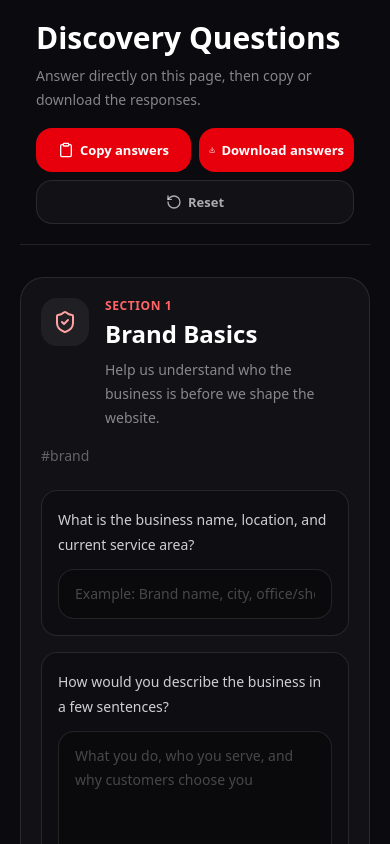
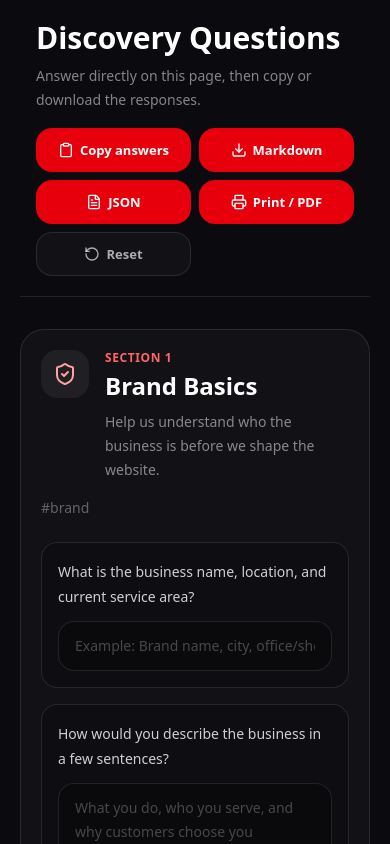
Before and after one commit to highbee808/highbee-portfolio, a Next.js app: page /discovery/print-services in a window 390 px wide. Shown: the part 2480-3324 px from the top of the page. Built offline with nearby package versions, Linux system fonts and the light colour scheme; no server answers.

Commit message:
Support suggested answers in discovery forms

```diff
--- a/src/components/discovery/discovery-brief-client.tsx
+++ b/src/components/discovery/discovery-brief-client.tsx
@@ -45,6 +45,13 @@ const iconMap: Record<DiscoveryIcon, LucideIcon> = {
   users: Users,
 }
 
+type EnhancedDiscoveryQuestion = DiscoveryQuestion & {
+  helper?: string
+  suggestedAnswer?: string
+  options?: string[]
+  choiceMode?: 'single' | 'multiple'
+}
+
 function getInitialAnswers(brief: DiscoveryBrief) {
   return brief.questionGroups.reduce<Record<string, string>>((answers, group) => {
     group.questions.forEach((question) => {
@@ -71,6 +78,10 @@ function formatAnswer(answer: string) {
 
 function getMarkdownFileName(fileName: string) {
   return fileName.replace(/\.[^.]+$/, '.md') || 'discovery-handoff.md'
+}
+
+function getJsonFileName(fileName: string) {
+  return fileName.replace(/\.[^.]+$/, '.json') || 'discovery-handoff.json'
 }
 
 function pushField(lines: string[], label: string, value: string) {
@@ -209,6 +220,28 @@ function buildAnswersMarkdown(brief: DiscoveryBrief, answers: Record<string, str
   return lines.join('\n')
 }
 
+function buildAnswersJson(brief: DiscoveryBrief, answers: Record<string, string>) {
+  return JSON.stringify(
+    {
+      title: brief.title,
+      preparedFor: brief.preparedFor,
+      slug: brief.slug,
+      answers: brief.questionGroups.map((group) => ({
+        id: group.id,
+        title: group.title,
+        questions: group.questions.map((question) => ({
+          id: question.id,
+          label: question.label,
+          answer: getAnswer(answers, question.id),
+          suggestedAnswer: (question as EnhancedDiscoveryQuestion).suggestedAnswer || '',
+        })),
+      })),
+    },
+    null,
+    2
+  )
+}
+
 export function DiscoveryBriefClient({ brief }: { brief: DiscoveryBrief }) {
   const initialAnswers = useMemo(() => getInitialAnswers(brief), [brief])
   const [answers, setAnswers] = useState<Record<string, string>>(initialAnswers)
@@ -265,6 +298,27 @@ export function DiscoveryBriefClient({ brief }: { brief: DiscoveryBrief }) {
     document.body.removeChild(link)
     URL.revokeObjectURL(url)
     setStatus('Answers downloaded as a Markdown handoff.')
+  }
+
+  const handleDownloadJson = () => {
+    const blob = new Blob([buildAnswersJson(brief, answers)], {
+      type: 'application/json;charset=utf-8',
+    })
+    const url = URL.createObjectURL(blob)
+    const link = document.createElement('a')
+
+    link.href = url
+    link.download = getJsonFileName(brief.downloadFileName)
+    document.body.appendChild(link)
+    link.click()
+    document.body.removeChild(link)
+    URL.revokeObjectURL(url)
+    setStatus('Answers downloaded as structured JSON.')
+  }
+
+  const handlePrint = () => {
+    window.print()
+    setStatus('Print dialog opened. Choose Save as PDF if you want a PDF copy.')
   }
 
   const handleReset = () => {
@@ -403,8 +457,20 @@ export function DiscoveryBriefClient({ brief }: { brief: DiscoveryBrief }) {
               />
               <ActionButton
                 icon={Download}
-                label="Download answers"
+                label="Markdown"
                 onClick={handleDownloadAnswers}
+                className="w-full sm:w-auto"
+              />
+              <ActionButton
+                icon={FileText}
+                label="JSON"
+                onClick={handleDownloadJson}
+                className="w-full sm:w-auto"
+              />
+              <ActionButton
+                icon={Printer}
+                label="Print / PDF"
+                onClick={handlePrint}
                 className="w-full sm:w-auto"
               />
               <ActionButton
@@ -412,7 +478,7 @@ export function DiscoveryBriefClient({ brief }: { brief: DiscoveryBrief }) {
                 label="Reset"
                 onClick={handleReset}
                 subtle
-                className="col-span-2 w-full sm:w-auto"
+                className="w-full sm:w-auto"
               />
             </div>
           </div>
@@ -545,18 +611,76 @@ function QuestionField({
   value,
   onChange,
 }: {
-  question: DiscoveryQuestion
+  question: EnhancedDiscoveryQuestion
   value: string
   onChange: (id: string, value: string) => void
 }) {
   const fieldClassName =
     'mt-3 w-full rounded-2xl border border-white/10 bg-black/25 px-4 py-3 text-sm leading-6 text-white outline-none transition placeholder:text-white/25 focus:border-red-500/60 focus:bg-black/35'
 
+  const selectedOptions = value
+    .split('\n')
+    .map((option) => option.trim())
+    .filter(Boolean)
+
+  const toggleOption = (option: string) => {
+    if (question.choiceMode === 'multiple') {
+      const nextOptions = selectedOptions.includes(option)
+        ? selectedOptions.filter((selectedOption) => selectedOption !== option)
+        : [...selectedOptions, option]
+
+      onChange(question.id, nextOptions.join('\n'))
+      return
+    }
+
+    onChange(question.id, option)
+  }
+
   return (
-    <label className="block rounded-2xl border border-white/10 bg-black/15 p-4">
-      <span className="text-sm font-medium leading-6 text-white/80">{question.label}</span>
+    <div className="block rounded-2xl border border-white/10 bg-black/15 p-4">
+      <label htmlFor={`question-${question.id}`} className="text-sm font-medium leading-6 text-white/80">
+        {question.label}
+      </label>
+      {question.helper && (
+        <span className="mt-2 block text-xs leading-5 text-white/42">{question.helper}</span>
+      )}
+      {question.suggestedAnswer && (
+        <button
+          type="button"
+          onClick={() => onChange(question.id, question.suggestedAnswer || '')}
+          className="mt-3 inline-flex rounded-full border border-red-400/25 bg-red-500/10 px-3 py-1.5 text-xs font-semibold text-red-100 transition hover:border-red-300/50 hover:bg-red-500/20"
+        >
+          Use suggested answer
+        </button>
+      )}
+      {question.options && question.options.length > 0 && (
+        <div className="mt-3 flex flex-wrap gap-2">
+          {question.options.map((option) => {
+            const selected =
+              question.choiceMode === 'multiple'
+                ? selectedOptions.includes(option)
+                : value.trim() === option
+
+            return (
+              <button
+                key={option}
+                type="button"
+                onClick={() => toggleOption(option)}
+                className={`rounded-full border px-3 py-1.5 text-xs font-semibold transition ${
+                  selected
+                    ? 'border-red-300 bg-red-500 text-white'
+                    : 'border-white/10 bg-white/[0.04] text-white/55 hover:border-white/25 hover:text-white'
+                }`}
+              >
+                {option}
+              </button>
+            )
+          })}
+        </div>
+      )}
       {question.multiline ? (
         <textarea
+          id={`question-${question.id}`}
           value={value}
           onChange={(event) => onChange(question.id, event.target.value)}
           placeholder={question.placeholder}
@@ -565,12 +689,13 @@ function QuestionField({
         />
       ) : (
         <input
+          id={`question-${question.id}`}
           value={value}
           onChange={(event) => onChange(question.id, event.target.value)}
           placeholder={question.placeholder}
           className={fieldClassName}
         />
       )}
-    </label>
+    </div>
   )
 }
```
